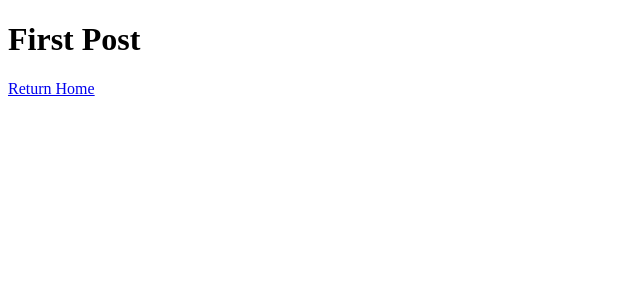
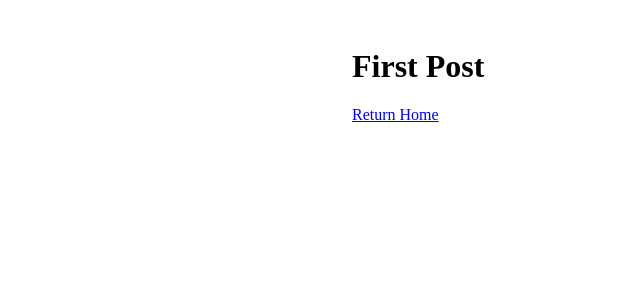
Before and after one commit to rediahmds/nextjs-blog, a Next.js app: page /posts/first-post in a window 1280 px wide. Shown: the top 300 px of the page, without its empty margins (0-640 px from the left). Built offline with nearby package versions, Linux system fonts and the light colour scheme.

Commit message:
Use Layout component as parent

```diff
--- a/pages/posts/first-post.js
+++ b/pages/posts/first-post.js
@@ -1,10 +1,11 @@
 import React from 'react';
 import Link from 'next/link';
 import Head from 'next/head';
+import Layout from '../../components/Layout';
 
 export default function FirstPost() {
   return (
-    <div>
+    <Layout>
       <Head>
         <title>First Post</title>
       </Head>
@@ -12,6 +13,6 @@ export default function FirstPost() {
       <div>
         <Link href="/">Return Home</Link>
       </div>
-    </div>
+    </Layout>
   );
 }
```
